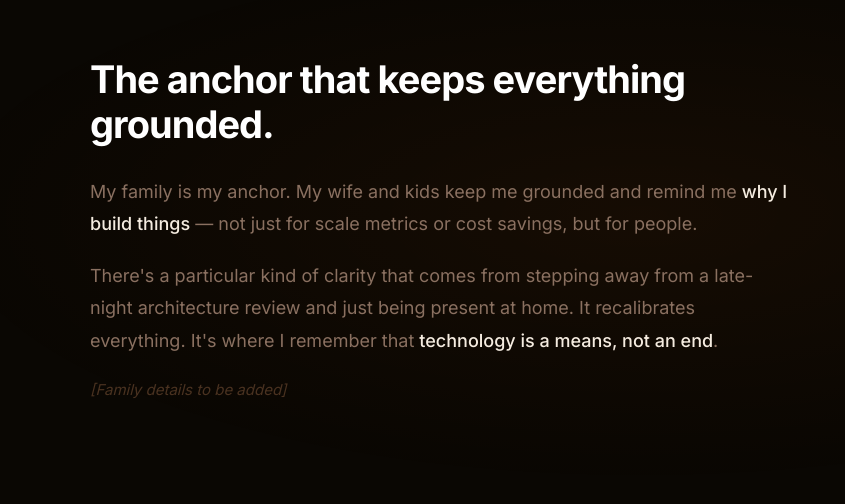
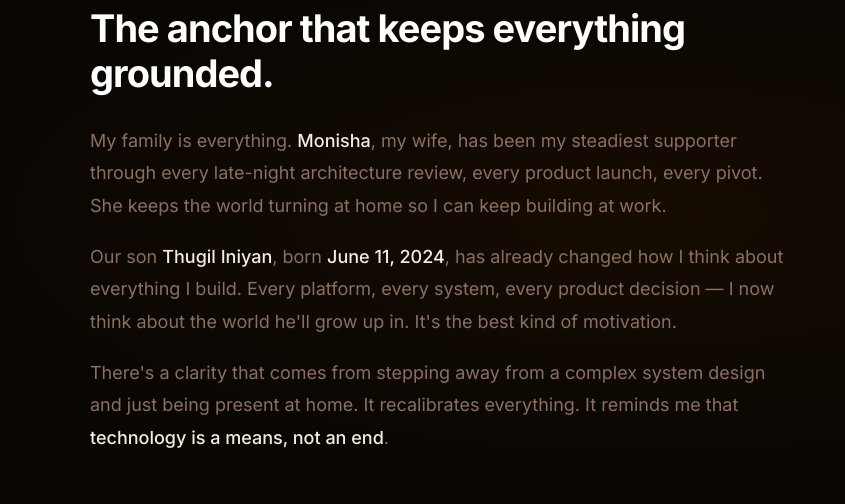
Before and after one commit to ponslive/ponslive.github.io, a plain HTML site: page personal.html in a window 1280 px wide. Shown: the part 1240-1744 px from the top of the page, 0-845 px from the left. Drawn offline with nearby package versions, Linux system fonts and the light colour scheme.

Commit message:
Add family details: Monisha, Thugil Iniyan (Jun 11 2024)

```diff
--- a/personal.html
+++ b/personal.html
@@ -852,19 +852,21 @@ footer {
         <div class="family-text reveal reveal-delay-1">
           <h2>The anchor that keeps everything grounded.</h2>
           <p>
-            My family is my anchor. My wife and kids keep me grounded and remind me
-            <strong>why I build things</strong> — not just for scale metrics or cost savings,
-            but for people.
+            My family is everything. <strong>Monisha</strong>, my wife, has been my steadiest supporter
+            through every late-night architecture review, every product launch, every pivot. She keeps
+            the world turning at home so I can keep building at work.
           </p>
           <br>
           <p>
-            There's a particular kind of clarity that comes from stepping away from a late-night
-            architecture review and just being present at home. It recalibrates everything.
-            It's where I remember that <strong>technology is a means, not an end</strong>.
+            Our son <strong>Thugil Iniyan</strong>, born <strong>June 11, 2024</strong>, has already
+            changed how I think about everything I build. Every platform, every system, every product
+            decision — I now think about the world he'll grow up in. It's the best kind of motivation.
           </p>
           <br>
-          <p style="color: var(--dim); font-size: 15px; font-style: italic;">
-            [Family details to be added]
+          <p>
+            There's a clarity that comes from stepping away from a complex system design and just
+            being present at home. It recalibrates everything. It reminds me that
+            <strong>technology is a means, not an end</strong>.
           </p>
         </div>
 
```
